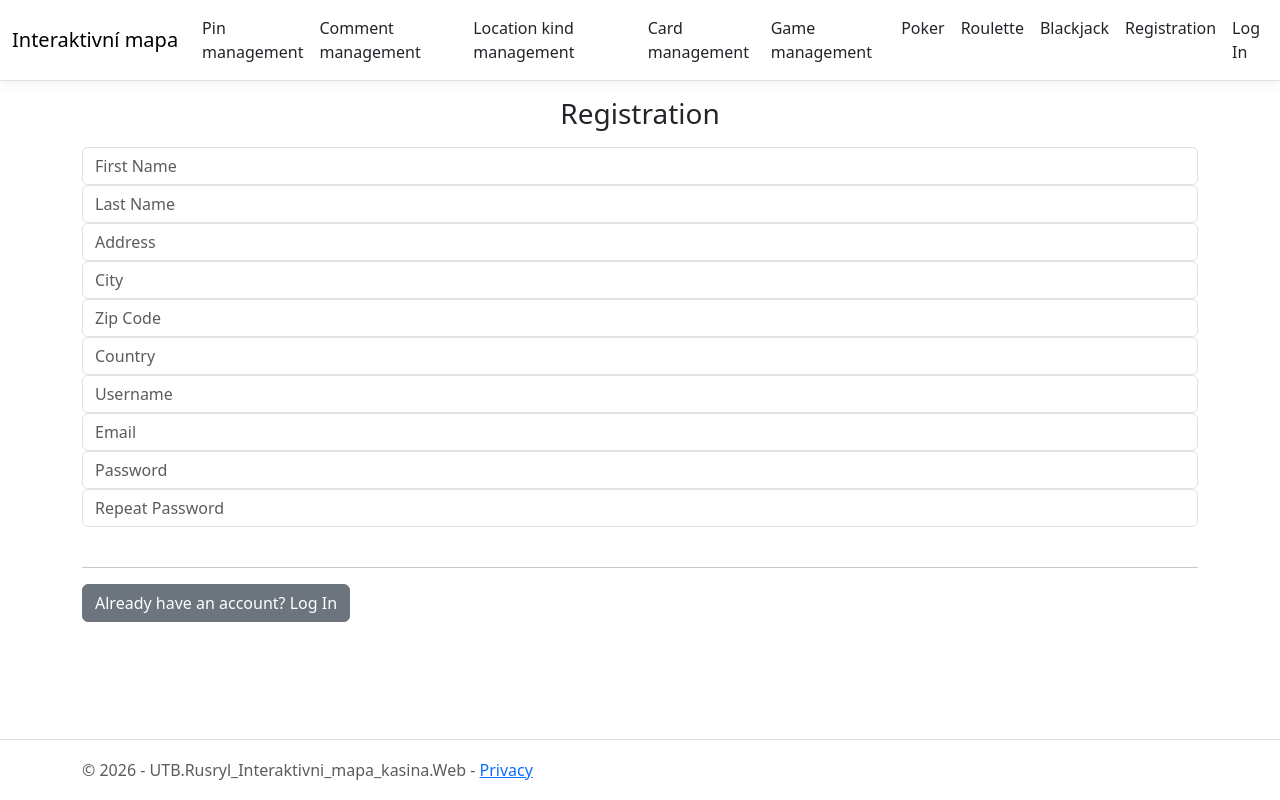
After one commit to TestLittle/UTB.Rusryl_Interaktivni_mapa_kasina, an ASP.NET Core app: template UTB.Rusryl_Interaktivni_mapa_kasina.Web/Areas/Security/Views/Account/Registration.cshtml in a window 1280 px wide. The commit adds this page. Run offline with ASP.NET Core 8, Linux system fonts and the light colour scheme; the template is opened without the code that fills it, so the values that code supplies are empty; style sheets or scripts are compiled from the project's sources; some libraries are stand-ins or nearby versions.

Commit message:
Added View for account management Updated navigation properties to be nullable

```diff
--- a/UTB.Rusryl_Interaktivni_mapa_kasina.Application/ViewModels/RegistrationViewModel.cs
+++ b/UTB.Rusryl_Interaktivni_mapa_kasina.Application/ViewModels/RegistrationViewModel.cs
@@ -18,10 +18,9 @@ namespace UTB.Rusryl_Interaktivni_mapa_kasina.Application.ViewModels
         [EmailAddress]
         public string? Email { get; set; }
 
-        [Phone]
-        public string? Phone { get; set; }
         [Required]
         public string? Password { get; set; }
+
         [Required]
         [Compare(nameof(Password), ErrorMessage = "Passwords don't match.")]
         public string? RepeatedPassword { get; set; }
--- a/UTB.Rusryl_Interaktivni_mapa_kasina.Domain/Entities/Card.cs
+++ b/UTB.Rusryl_Interaktivni_mapa_kasina.Domain/Entities/Card.cs
@@ -18,6 +18,6 @@ namespace UTB.Rusryl_Interaktivni_mapa_kasina.Domain.Entities
         public string SecurityCode { get; set; }
         [ForeignKey(nameof(CardType))]
         public int CardTypeId { get; set; }
-        public CardType CardType { get; set; }
+        public CardType? CardType { get; set; }
     }
 }
--- a/UTB.Rusryl_Interaktivni_mapa_kasina.Domain/Entities/Comment.cs
+++ b/UTB.Rusryl_Interaktivni_mapa_kasina.Domain/Entities/Comment.cs
@@ -16,11 +16,11 @@ namespace UTB.Rusryl_Interaktivni_mapa_kasina.Domain.Entities
 
         [ForeignKey(nameof(Location))]
         public int LocationId { get; set; }
-        public Location Location { get; set; }
+        public Location? Location { get; set; }
 
-        //[ForeignKey(nameof(User))]
+        [ForeignKey(nameof(User))]
         public int UserId { get; set; }
-        //public IUser<int> User { get; set; }
+        public IUser?<int> User { get; set; }
 
     }
 }
--- a/UTB.Rusryl_Interaktivni_mapa_kasina.Domain/Entities/LocationKind.cs
+++ b/UTB.Rusryl_Interaktivni_mapa_kasina.Domain/Entities/LocationKind.cs
@@ -6,6 +6,6 @@ namespace UTB.Rusryl_Interaktivni_mapa_kasina.Domain.Entities
     public class LocationKind : Entity<int>
     {
         public string LocationKindName { get; set; }
-        public IList<Location> Locations { get; set; }
+        public IList?<Location> Locations { get; set; }
     }
 }
--- a/UTB.Rusryl_Interaktivni_mapa_kasina.Domain/Entities/LocationType.cs
+++ b/UTB.Rusryl_Interaktivni_mapa_kasina.Domain/Entities/LocationType.cs
@@ -6,6 +6,6 @@ namespace UTB.Rusryl_Interaktivni_mapa_kasina.Domain.Entities
     public class LocationType : Entity<int>
     {
         public string LocationTypeName { get; set; }
-        public IList<Location> Locations { get; set; }
+        public IList?<Location> Locations { get; set; }
     }
 }
--- a/UTB.Rusryl_Interaktivni_mapa_kasina.Domain/Entities/UserLocation.cs
+++ b/UTB.Rusryl_Interaktivni_mapa_kasina.Domain/Entities/UserLocation.cs
@@ -12,7 +12,7 @@ namespace UTB.Rusryl_Interaktivni_mapa_kasina.Domain.Entities
 
         [ForeignKey(nameof(Location))]
         public int LocationId { get; set; }
-        public Location Location { get; set; }
+        public Location? Location { get; set; }
         public bool Visited { get; set; }
 
     }
--- /dev/null
+++ b/UTB.Rusryl_Interaktivni_mapa_kasina.Web/Areas/Security/Views/Account/Registration.cshtml
@@ -0,0 +1,52 @@
+@using UTB.Rusryl_Interaktivni_mapa_kasina.Application.ViewModels
+@model RegistrationViewModel
+@{
+    ViewData["Title"] = "Create a new account";
+}
+
+<div id="registration-login-form">
+    <form asp-for="Registration" method="post" class="form-signup">
+
+        <h1 class="h3 mb-3 font-weight-normal" style="text-align: center">Registration</h1>
+        <div asp-validation-summary="All" class="text-danger"></div>
+
+        <input asp-for="FirstName" type="text" id="firstName" class="form-control" placeholder="First Name" />
+        <span asp-validation-for="FirstName" class="text-danger"></span>
+
+        <input asp-for="LastName" type="text" id="lastname" class="form-control" placeholder="Last Name" />
+        <span asp-validation-for="LastName" class="text-danger"></span>
+
+        <input asp-for="Address" type="text" id="address" class="form-control" placeholder="Address" />
+        <span asp-validation-for="Address" class="text-danger"></span>
+
+        <input asp-for="City" type="text" id="city" class="form-control" placeholder="City" />
+        <span asp-validation-for="City" class="text-danger"></span>
+
+        <input asp-for="ZipCode" type="text" id="zipcode" class="form-control" placeholder="Zip Code" />
+        <span asp-validation-for="ZipCode" class="text-danger"></span>
+
+        <input asp-for="Country" type="text" id="country" class="form-control" placeholder="Country" />
+        <span asp-validation-for="Country" class="text-danger"></span>
+
+        <input asp-for="Username" type="text" id="username" class="form-control" placeholder="Username" />
+        <span asp-validation-for="Username" class="text-danger"></span>
+
+        <input asp-for="Email" type="email" id="email" class="form-control" placeholder="Email" />
+        <span asp-validation-for="Email" class="text-danger"></span>
+
+        <input asp-for="Password" type="password" id="password" class="form-control" placeholder="Password" />
+        <span asp-validation-for="Password" class="text-danger"></span>
+
+        <input asp-for="RepeatedPassword" type="password" id="repeat-password" class="form-control" placeholder="Repeat Password" />
+        <span asp-validation-for="RepeatedPassword" class="text-danger"></span>
+
+        <br />
+        <hr />
+        <a asp-action="Login" class="btn btn-secondary btn-block text-white" type="button" id="btnLogIn">Already have an account? Log In</a>
+    </form>
+</div>
+
+@section Scripts
+{
+    <partial name="_ValidationScriptsPartial" />
+}
--- /dev/null
+++ b/UTB.Rusryl_Interaktivni_mapa_kasina.Web/Areas/Security/Views/_ViewImports.cshtml
@@ -0,0 +1,3 @@
+@using UTB.Rusryl_Interaktivni_mapa_kasina.Web
+@using UTB.Rusryl_Interaktivni_mapa_kasina.Web.Models
+@addTagHelper *, Microsoft.AspNetCore.Mvc.TagHelpers
--- /dev/null
+++ b/UTB.Rusryl_Interaktivni_mapa_kasina.Web/Areas/Security/Views/_ViewStart.cshtml
@@ -0,0 +1,3 @@
+@{
+    Layout = "_Layout";
+}
--- a/UTB.Rusryl_Interaktivni_mapa_kasina.Web/Views/Shared/_Layout.cshtml
+++ b/UTB.Rusryl_Interaktivni_mapa_kasina.Web/Views/Shared/_Layout.cshtml
@@ -6,8 +6,10 @@
     <title>@ViewData["Title"]</title>
     <script type="importmap"></script>
     <link rel="stylesheet" href="~/lib/bootstrap/dist/css/bootstrap.min.css" />
+    <link rel="stylesheet" href="https://cdn.jsdelivr.net/npm/bootstrap-icons@1.11.2/font/bootstrap-icons.min.css">
     <link rel="stylesheet" href="~/css/site.css" asp-append-version="true" />
     <link rel="stylesheet" href="~/UTB.Rusryl_Interaktivni_mapa_kasina.Web.styles.css" asp-append-version="true" />
+
 </head>
 <body>
     <header>
@@ -45,6 +47,28 @@
                             <a class="nav-link text-dark" asp-area="Admin" asp-controller="Blackjack" asp-action="Index">Blackjack</a>
                         </li>
                     </ul>
+                    @{
+                        @if(User.Identity.IsAuthenticated == false)
+                            {
+                                <ul class="navbar-nav navbar-right">
+                                    <li class="nav-item"><a class="nav-link text-dark" asp-area="Security" asp-controller="Account" asp-action="Registration">Registration</a></li>
+                                    <li class="nav-item"><a class="nav-link text-dark" asp-area="Security" asp-controller="Account" asp-action="Login">Log In</a></li>
+                                </ul>
+                            }
+                            else
+                            {
+                                <ul class="nav navbar-nav navbar-right">
+                                    <li class="nav-item dropdown">
+                                        <a class="nav-link dropdown-toggle" id="navbarDropdown" href="#" role="button" data-bs-toggle="dropdown" aria-expanded="false">Logged as @User.Identity.Name</a>
+                                        <ul class="dropdown-menu" aria-labelledby="navbarDropdown">
+                                            <li>
+                                                <a class="dropdown-item text-dark" asp-area="Security" asp-controller="Account" asp-action="Logout">Log Out</a>
+                                            </li>
+                                        </ul>
+                                    </li>
+                                </ul>
+                            }
+                        }
                 </div>
             </div>
         </nav>
```
Also changed, not shown: UTB.Rusryl_Interaktivni_mapa_kasina.Web/Areas/Security/Controllers/AccountController.cs (added, +18 -0 lines), UTB.Rusryl_Interaktivni_mapa_kasina.Web/Areas/Security/Views/Account/Login.cshtml (added, +39 -0 lines).
